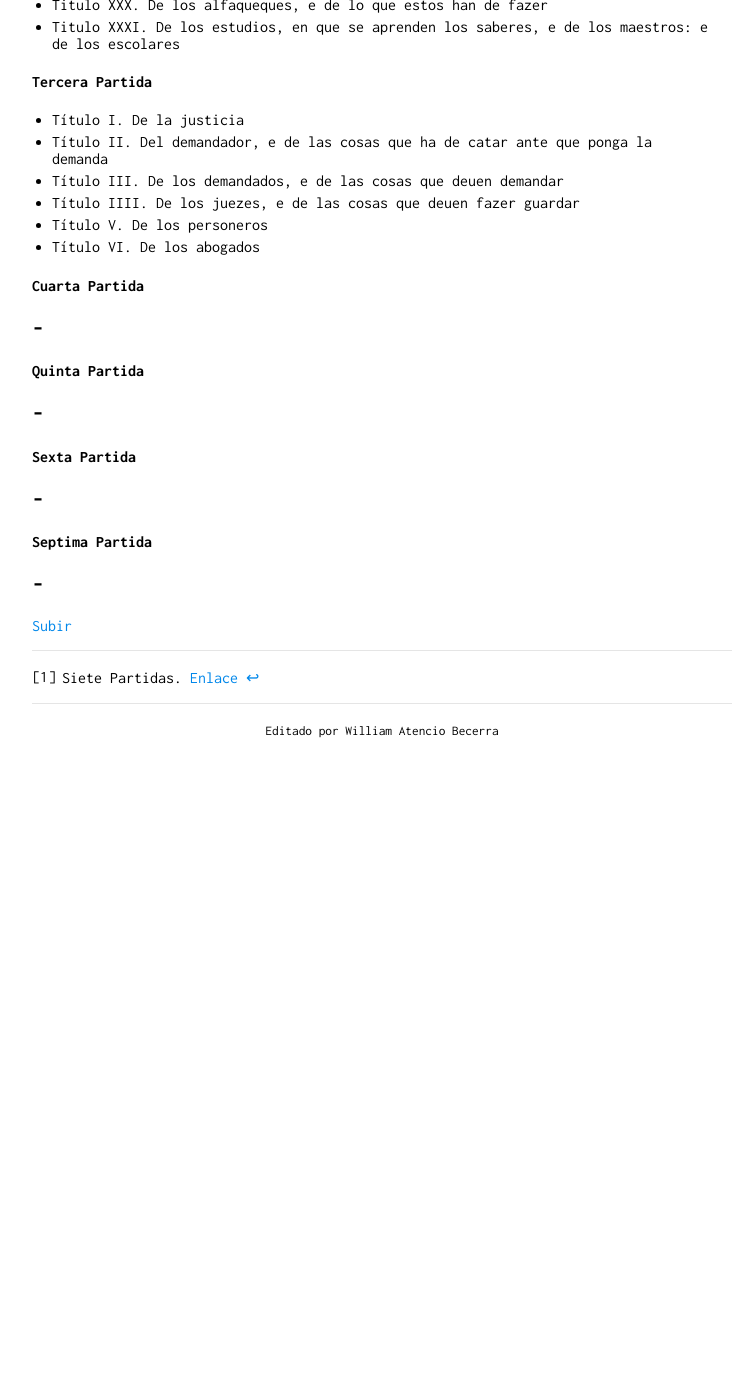
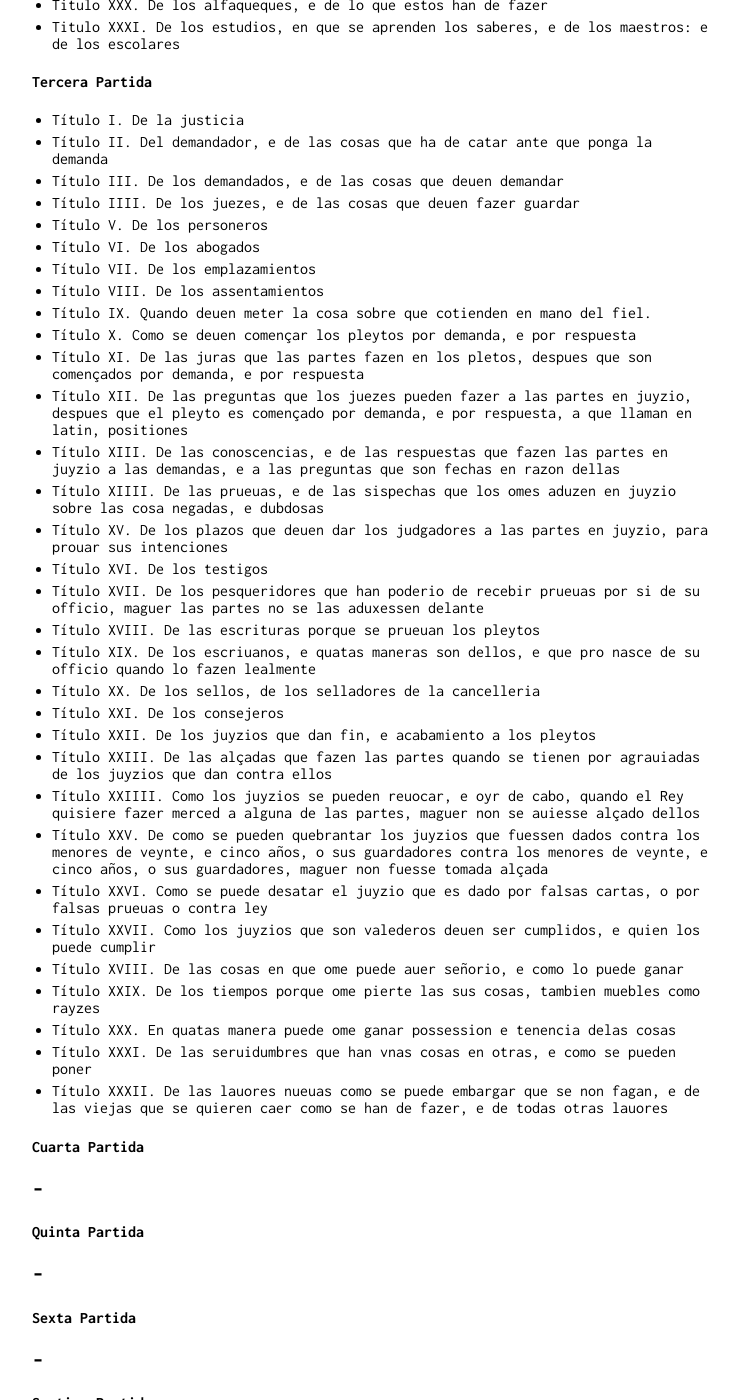
Before and after one commit to actio1680/actio1680.github.io, a Jekyll site: the page built from paginas/sietepartidas.md, in a window 1280 px wide and 1400 px high, scrolled down 1761 px. Shown: the whole window, without its empty margins (258-997 px from the left). Built offline with Jekyll 4.4.1, drawn with Linux system fonts in a browser that asks for light colours; our own code applies the rules of GitHub Pages for plain Markdown files; before the commit the page ends 2499 px from its top, so only the background shows below that; some of the changed text lies outside the part shown.

Commit message:
Update sietepartidas.md

```diff
--- a/paginas/sietepartidas.md
+++ b/paginas/sietepartidas.md
@@ -74,7 +74,32 @@ Las siete partidas[^1]
 - Título IIII. De los juezes, e de las cosas que deuen fazer guardar
 - Título V. De los personeros
 - Título VI. De los abogados
-
+- Título VII. De los emplazamientos
+- Título VIII. De los assentamientos
+- Título IX. Quando deuen meter la cosa sobre que cotienden en mano del fiel.
+- Título X. Como se deuen començar los pleytos por demanda, e por respuesta
+- Título XI. De las juras que las partes fazen en los pletos, despues que son començados por demanda, e por respuesta
+- Título XII. De las preguntas que los juezes pueden fazer a las partes en juyzio, despues que el pleyto es començado por demanda, e por respuesta, a que llaman en latin, positiones
+- Título XIII. De las conoscencias, e de las respuestas que fazen las partes en juyzio a las demandas, e a las preguntas que son fechas en razon dellas
+- Título XIIII. De las prueuas, e de las sispechas que los omes aduzen en juyzio sobre las cosa negadas, e dubdosas
+- Título XV. De los plazos que deuen dar los judgadores a las partes en juyzio, para prouar sus intenciones
+- Título XVI. De los testigos
+- Título XVII. De los pesqueridores que han poderio de recebir prueuas por si de su officio, maguer las partes no se las aduxessen delante
+- Título XVIII. De las escrituras porque se prueuan los pleytos
+- Título XIX. De los escriuanos, e quatas maneras son dellos, e que pro nasce de su officio quando lo fazen lealmente
+- Título XX. De los sellos, de los selladores de la cancelleria
+- Título XXI. De los consejeros
+- Título XXII. De los juyzios que dan fin, e acabamiento a los pleytos
+- Título XXIII. De las alçadas que fazen las partes quando se tienen por agrauiadas de los juyzios que dan contra ellos
+- Título XXIIII. Como los juyzios se pueden reuocar, e oyr de cabo, quando el Rey quisiere fazer merced a alguna de las partes, maguer non se auiesse alçado dellos
+- Título XXV. De como se pueden quebrantar los juyzios que fuessen dados contra los menores de veynte, e cinco años, o sus guardadores contra los menores de veynte, e cinco años, o sus guardadores, maguer non fuesse tomada alçada
+- Título XXVI. Como se puede desatar el juyzio que es dado por falsas cartas, o por falsas prueuas o contra ley
+- Título XXVII. Como los juyzios que son valederos deuen ser cumplidos, e quien los puede cumplir
+- Título XVIII. De las cosas en que ome puede auer señorio, e como lo puede ganar
+- Título XXIX. De los tiempos porque ome pierte las sus cosas, tambien muebles como rayzes
+- Título XXX. En quatas manera puede ome ganar possession e tenencia delas cosas
+- Título XXXI. De las seruidumbres que han vnas cosas en otras, e como se pueden poner
+- Título XXXII. De las lauores nueuas como se puede embargar que se non fagan, e de las viejas que se quieren caer como se han de fazer, e de todas otras lauores
 
 
 #### Cuarta Partida
```
Also changed, not shown: other parts of paginas/sietepartidas.md (+1 -1 lines).
